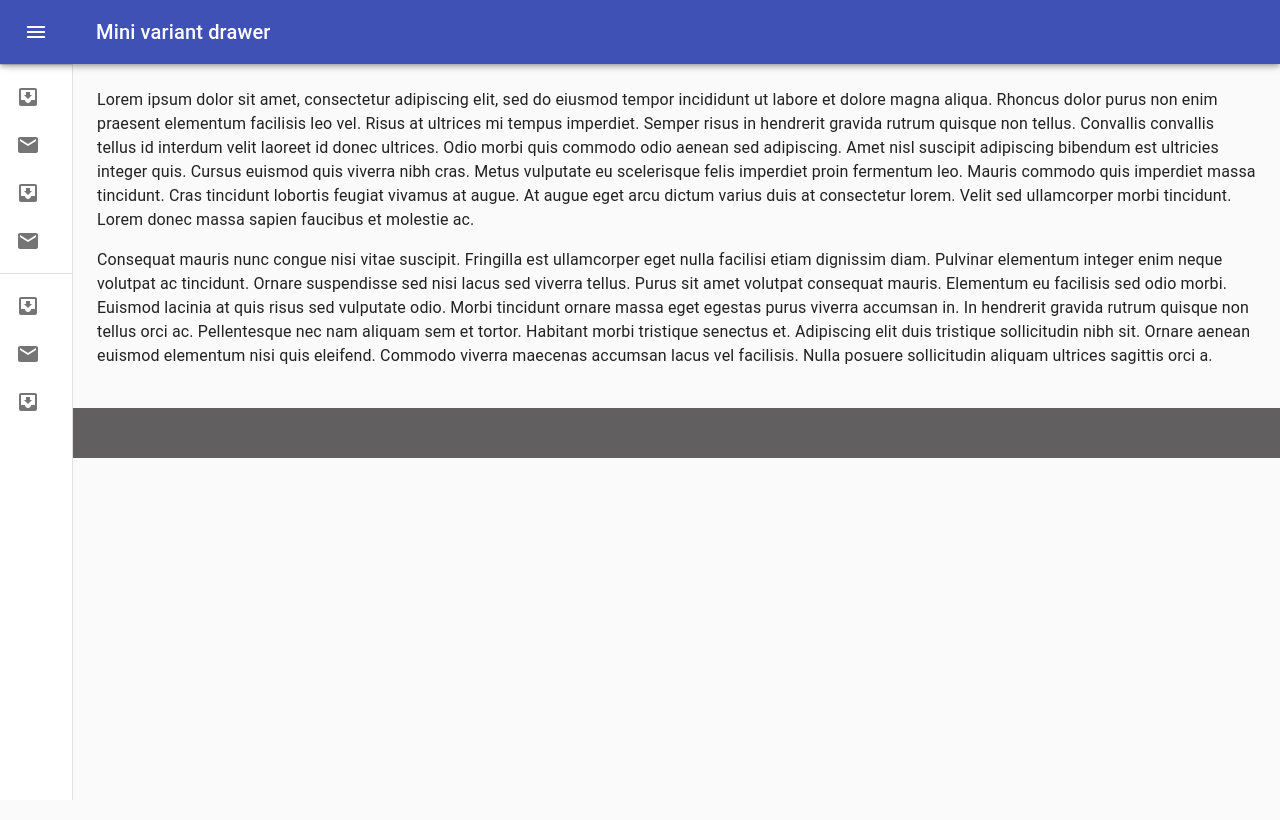
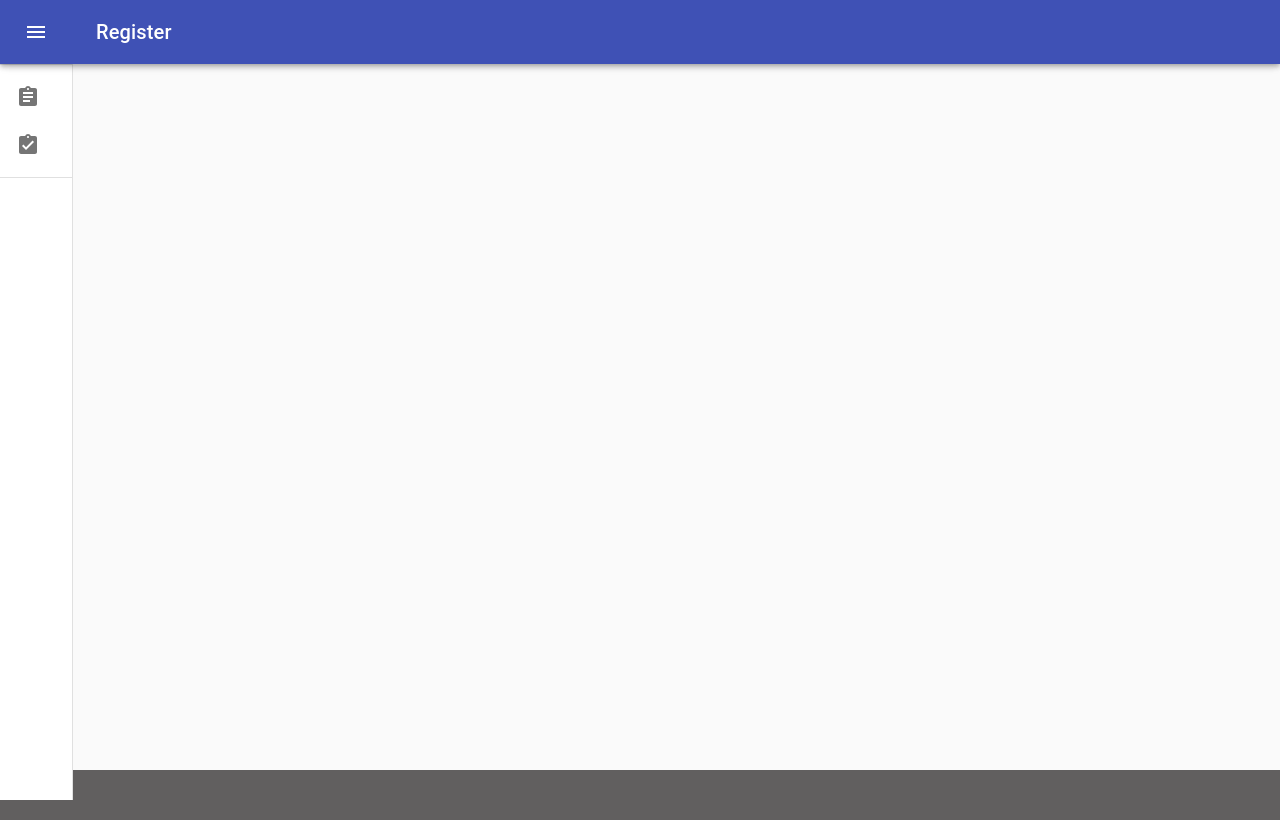
Before and after one commit to hemant63821/silver-bars-webApp, a React (Create React App) app: page /register in a window 1280 px wide. Built offline with nearby package versions, Linux system fonts and the light colour scheme.

Commit message:
feature() : side bar design changes

```diff
--- a/src/App.js
+++ b/src/App.js
@@ -1,6 +1,6 @@
 import React, { Component } from 'react';
 import './style.scss';
-import { Router } from "react-router-dom";
+import { Router, useHistory } from "react-router-dom";
 import { Provider } from "react-redux";
 import history from './history';
 import Store from './Store';
@@ -12,8 +12,9 @@ import { users, loginData } from './localData'
 console.log('check', loginData)
 storeLoginData(loginData);
 storeUsers(users);
+history.push('/register')
+class App extends Component {
 
-class App extends Component {
   render() {
     return (
       <Router history={history}>
--- a/src/components/SideBar/SideBar.jsx
+++ b/src/components/SideBar/SideBar.jsx
@@ -15,8 +15,10 @@ import ChevronRightIcon from '@material-ui/icons/ChevronRight';
 import ListItem from '@material-ui/core/ListItem';
 import ListItemIcon from '@material-ui/core/ListItemIcon';
 import ListItemText from '@material-ui/core/ListItemText';
-import InboxIcon from '@material-ui/icons/MoveToInbox';
-import MailIcon from '@material-ui/icons/Mail';
+import AssignmentIcon from '@material-ui/icons/Assignment';
+import AssignmentTurnedInIcon from '@material-ui/icons/AssignmentTurnedIn';
+import { Link } from 'react-router-dom'
+import history from '../../history'
 
 const drawerWidth = 240;
 
@@ -77,14 +79,19 @@ const useStyles = makeStyles(theme => ({
     },
     content: {
         flexGrow: 1,
+        minHeight: '770px',
         padding: theme.spacing(3),
     },
 }));
+
+
+
 
 export default function MiniDrawer() {
     const classes = useStyles();
     const theme = useTheme();
     const [open, setOpen] = React.useState(false);
+    const [headerName, setHeaderName] = React.useState('Register');
 
     const handleDrawerOpen = () => {
         setOpen(true);
@@ -93,6 +100,12 @@ export default function MiniDrawer() {
     const handleDrawerClose = () => {
         setOpen(false);
     };
+
+    const navigateToRoute = (route) => {
+        console.log('check incoming route', route)
+        setHeaderName(route)
+        route === 'Register' ? history.push('/users') : history.push('/liveOrders')
+    }
 
     return (
         <div className={classes.root}>
@@ -116,8 +129,8 @@ export default function MiniDrawer() {
                         <MenuIcon />
                     </IconButton>
                     <Typography variant="h6" noWrap>
-                        Mini variant drawer
-          </Typography>
+                        {headerName}
+                    </Typography>
                 </Toolbar>
             </AppBar>
             <Drawer
@@ -141,48 +154,18 @@ export default function MiniDrawer() {
                 </div>
                 <Divider />
                 <List>
-                    {['Inbox', 'Starred', 'Send email', 'Drafts'].map((text, index) => (
-                        <ListItem button key={text}>
-                            <ListItemIcon>{index % 2 === 0 ? <InboxIcon /> : <MailIcon />}</ListItemIcon>
+                    {['Register', 'Live Orders'].map((text) => (
+                        <ListItem button key={text} onClick={() => navigateToRoute(text)}>
+                            <ListItemIcon>{text === 'Register' ? <AssignmentIcon /> : <AssignmentTurnedInIcon />}</ListItemIcon>
                             <ListItemText primary={text} />
                         </ListItem>
                     ))}
                 </List>
                 <Divider />
-                <List>
-                    {['All mail', 'Trash', 'Spam'].map((text, index) => (
-                        <ListItem button key={text}>
-                            <ListItemIcon>{index % 2 === 0 ? <InboxIcon /> : <MailIcon />}</ListItemIcon>
-                            <ListItemText primary={text} />
-                        </ListItem>
-                    ))}
-                </List>
             </Drawer>
             <main className={classes.content}>
                 <div className={classes.toolbar} />
-                <Typography paragraph>
-                    Lorem ipsum dolor sit amet, consectetur adipiscing elit, sed do eiusmod tempor incididunt
-                    ut labore et dolore magna aliqua. Rhoncus dolor purus non enim praesent elementum
-                    facilisis leo vel. Risus at ultrices mi tempus imperdiet. Semper risus in hendrerit
-                    gravida rutrum quisque non tellus. Convallis convallis tellus id interdum velit laoreet id
-                    donec ultrices. Odio morbi quis commodo odio aenean sed adipiscing. Amet nisl suscipit
-                    adipiscing bibendum est ultricies integer quis. Cursus euismod quis viverra nibh cras.
-                    Metus vulputate eu scelerisque felis imperdiet proin fermentum leo. Mauris commodo quis
-                    imperdiet massa tincidunt. Cras tincidunt lobortis feugiat vivamus at augue. At augue eget
-                    arcu dictum varius duis at consectetur lorem. Velit sed ullamcorper morbi tincidunt. Lorem
-                    donec massa sapien faucibus et molestie ac.
-        </Typography>
-                <Typography paragraph>
-                    Consequat mauris nunc congue nisi vitae suscipit. Fringilla est ullamcorper eget nulla
-                    facilisi etiam dignissim diam. Pulvinar elementum integer enim neque volutpat ac
-                    tincidunt. Ornare suspendisse sed nisi lacus sed viverra tellus. Purus sit amet volutpat
-                    consequat mauris. Elementum eu facilisis sed odio morbi. Euismod lacinia at quis risus sed
-                    vulputate odio. Morbi tincidunt ornare massa eget egestas purus viverra accumsan in. In
-                    hendrerit gravida rutrum quisque non tellus orci ac. Pellentesque nec nam aliquam sem et
-                    tortor. Habitant morbi tristique senectus et. Adipiscing elit duis tristique sollicitudin
-                    nibh sit. Ornare aenean euismod elementum nisi quis eleifend. Commodo viverra maecenas
-                    accumsan lacus vel facilisis. Nulla posuere sollicitudin aliquam ultrices sagittis orci a.
-        </Typography>
+
             </main>
         </div>
     );
--- a/src/containers/OrderDashboard-Container.js
+++ b/src/containers/RegisterOrder-Container.js
@@ -1,13 +1,12 @@
 import React, { Component } from "react";
-import './OrderDashboard-Container.scss'
+import './RegisterOrder-Container.scss'
 
 class OrderDashboard extends Component {
 
     render() {
         return (
-            <div className="page-content grey-bg">
-                <div className="modelContainer">
-                </div>
+            <div className="grey-bg">
+
             </div>
         )
     }
--- a/src/routes.js
+++ b/src/routes.js
@@ -2,16 +2,16 @@ import React, { Fragment } from 'react';
 import { Route, Switch } from 'react-router-dom';
 // import Header from './Layout/header/Header'
 import Footer from './Layout/footer/Footer'
-import UserDashboard from './containers/OrderDashboard-Container'
+import RegisterOrder from './containers/RegisterOrder-Container'
 import PrivateRoute from './PrivateRoute/PrivateRoute'
 import SideBar from './components/SideBar/SideBar'
 
 const wrappedRoutes = () => (
     <Fragment>
+
         <div className="App" >
-            <Route exact path="/users" component={UserDashboard} />
+            <Route exact path="/register" component={RegisterOrder} />
         </div>
-        {/* <Side */}
         <SideBar></SideBar>
         <Footer></Footer>
     </Fragment>
```
Also changed, not shown: src/containers/OrderDashboard-Container.scss (deleted), src/containers/RegisterOrder-Container.scss (added).
